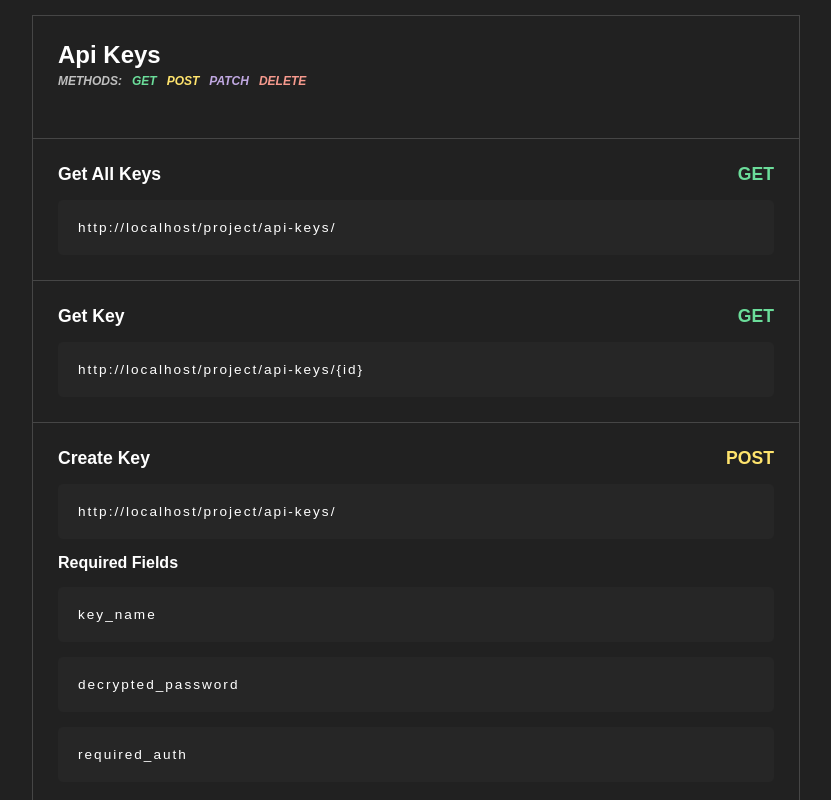
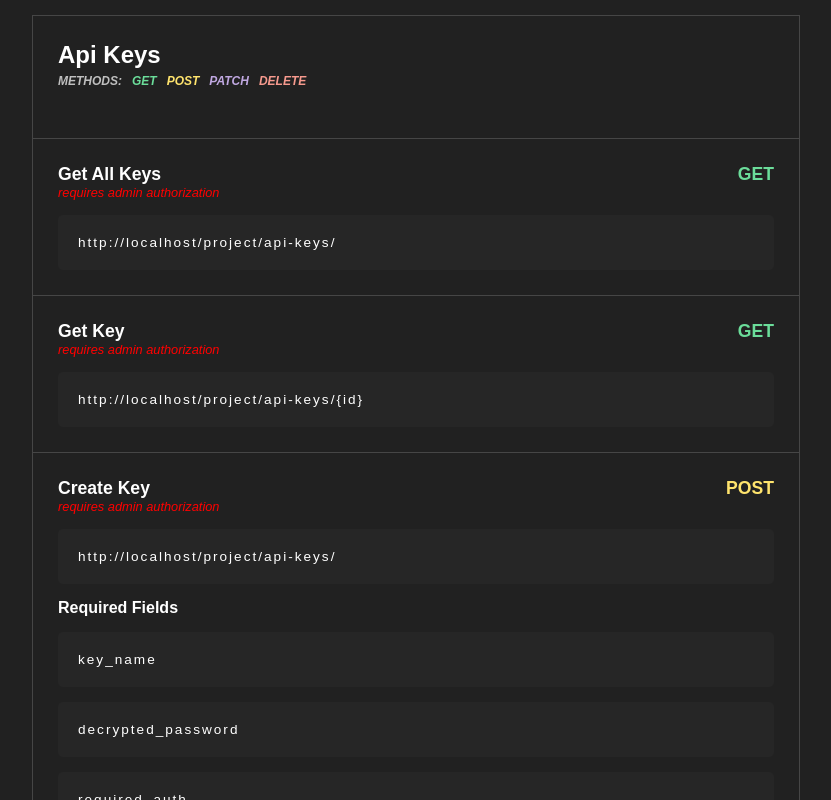
Before and after one commit to KatyTye/animals_api, a React (Vite) app in the folder routes/documentation/: page / in a window 1280 px wide. Shown: the part 9380-10180 px from the top of the page, without its empty margins (224-1055 px from the left). Built offline with nearby package versions, Linux system fonts and the light colour scheme.

Commit message:
feat: added warning to api paths in docs

```diff
--- a/routes/documentation/src/assets/content.json
+++ b/routes/documentation/src/assets/content.json
@@ -1,6 +1,7 @@
 [
 	{
 		"name": "Animals",
+		"req": false,
 		"methods": [
 			"GET",
 			"POST",
@@ -98,6 +99,7 @@
 	},
 	{
 		"name": "Colors",
+		"req": false,
 		"methods": [
 			"GET",
 			"POST",
@@ -147,6 +149,7 @@
 	},
 	{
 		"name": "Animal Countries",
+		"req": false,
 		"methods": [
 			"GET",
 			"POST",
@@ -186,6 +189,7 @@
 	},
 	{
 		"name": "Animal Family",
+		"req": false,
 		"methods": [
 			"GET",
 			"POST",
@@ -225,6 +229,7 @@
 	},
 	{
 		"name": "Types",
+		"req": false,
 		"methods": [
 			"GET",
 			"POST",
@@ -271,6 +276,7 @@
 	},
 	{
 		"name": "Api Keys",
+		"req": true,
 		"methods": [
 			"GET",
 			"POST",
@@ -319,6 +325,7 @@
 	},
 	{
 		"name": "Countries",
+		"req": false,
 		"methods": [
 			"GET",
 			"POST",
@@ -365,6 +372,7 @@
 	},
 	{
 		"name": "Families",
+		"req": false,
 		"methods": [
 			"GET",
 			"POST",
@@ -410,6 +418,7 @@
 	},
 	{
 		"name": "Units",
+		"req": false,
 		"methods": [
 			"GET",
 			"POST",
--- a/routes/documentation/src/components/Methods.jsx
+++ b/routes/documentation/src/components/Methods.jsx
@@ -7,7 +7,7 @@ export default function Methods() {
 			{
 				contentJSON.map((folder, idx) => {
 					return <section className={"content-section " + folder.name.replace(" ", "-")}
-						id={"folder-" + folder.name} key={"folder-" + folder.name}>
+						id={"folder-" + folder.name.replace(" ", "-")} key={"folder-" + folder.name}>
 						<h3 className="content-section__title">{folder.name}</h3>
 						<div className="content-section__method-holder">
 							<p>METHODS:</p>
@@ -23,7 +23,7 @@ export default function Methods() {
 
 						{
 							folder.endpoints.map((method, idx) => {
-								return <div id={method.name} className="content-section__endpoint-holder" key={idx + "-method-" + method.url}>
+								return <div id={method.name.replace(" ", "-")} className="content-section__endpoint-holder" key={idx + "-method-" + method.url}>
 									<p className="content-section__endpoint-title">
 										<span>
 											{method.name}
@@ -33,6 +33,12 @@ export default function Methods() {
 											{method.method}
 										</span>
 									</p>
+
+									{(folder.req == true &&
+										<p className="auth">
+											requires admin authorization
+										</p>
+									)}
 
 									<p className="content-section__endpoint">
 										{method.url}
--- a/routes/documentation/src/styles/_methods.sass
+++ b/routes/documentation/src/styles/_methods.sass
@@ -45,6 +45,11 @@
 			padding: 25px
 			border-top: 1px solid var.$primary-border-color
 
+			& .auth
+				font-size: 0.8rem
+				font-style: italic
+				color: red
+
 	&__method
 		&-holder
 			gap: 10px
```
